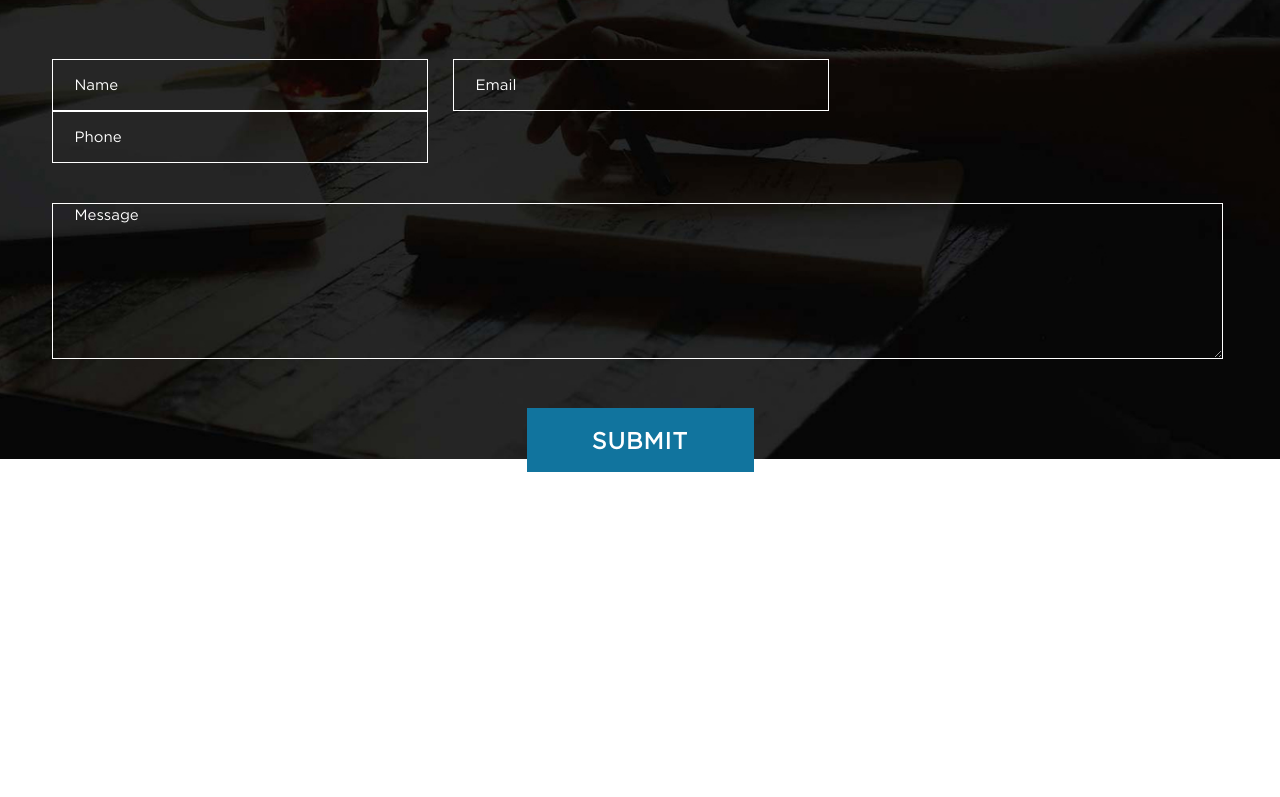
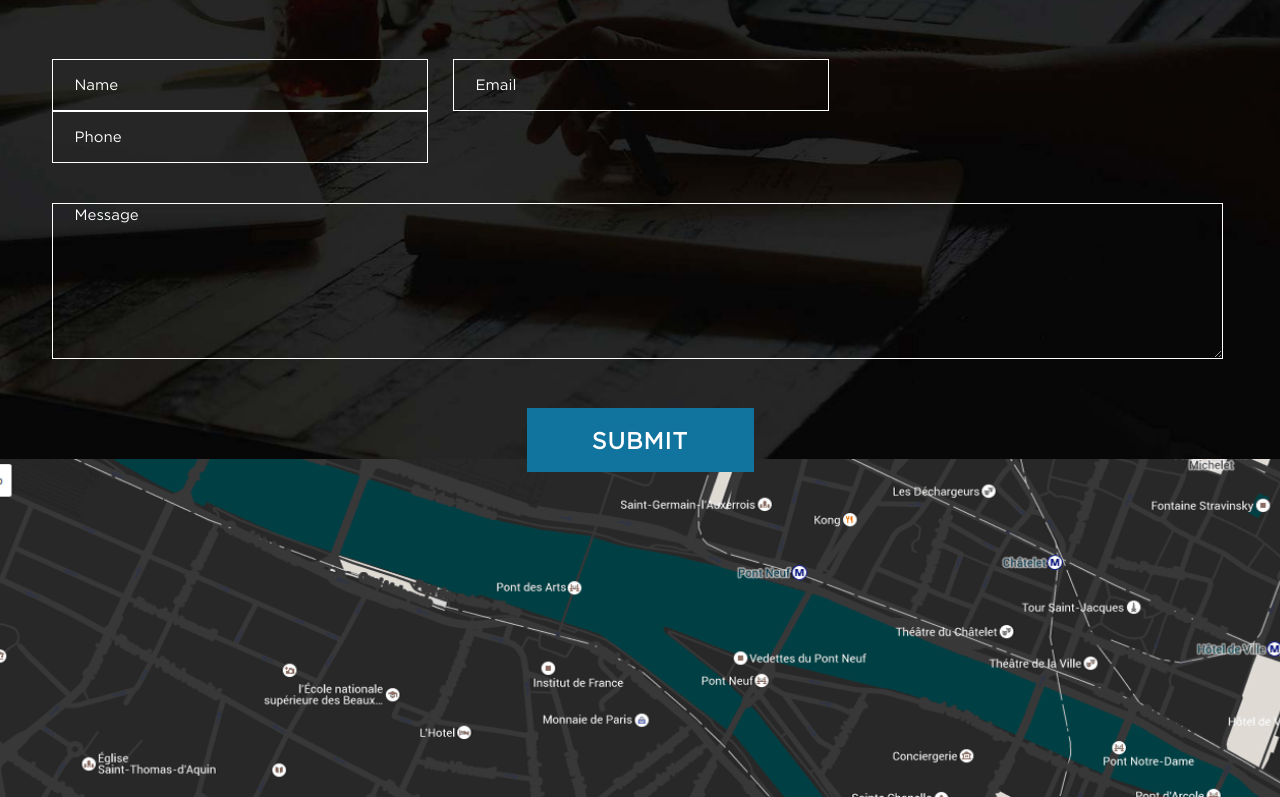
Before and after one commit to darialu/test, a plain HTML site: page test.html in a window 1280 px wide. Shown: the part 4160-4957 px from the top of the page. Before the commit the page ends 4632 px from the top, so only its background shows below. Drawn offline with Linux system fonts and the light colour scheme.

Commit message:
added a map

```diff
--- a/less/main.less
+++ b/less/main.less
@@ -12,3 +12,4 @@
 @import "quickAction.less";
 @import "contact.less";
 @import "form.less";
+@import "map.less";
--- /dev/null
+++ b/less/map.less
@@ -0,0 +1,7 @@
+.map {
+	width: 100%;
+	height: 338px;
+	background: url(../images/map.png);
+	background-repeat: no-repeat;
+	background-size: cover;
+}
--- a/test.html
+++ b/test.html
@@ -152,6 +152,8 @@
                 <button class="form_button">submit</button>
             </div>
         </div>
+        <div class="map">
+        </div>
     </div>
 
 
```
Also changed, not shown: css/main.css.
